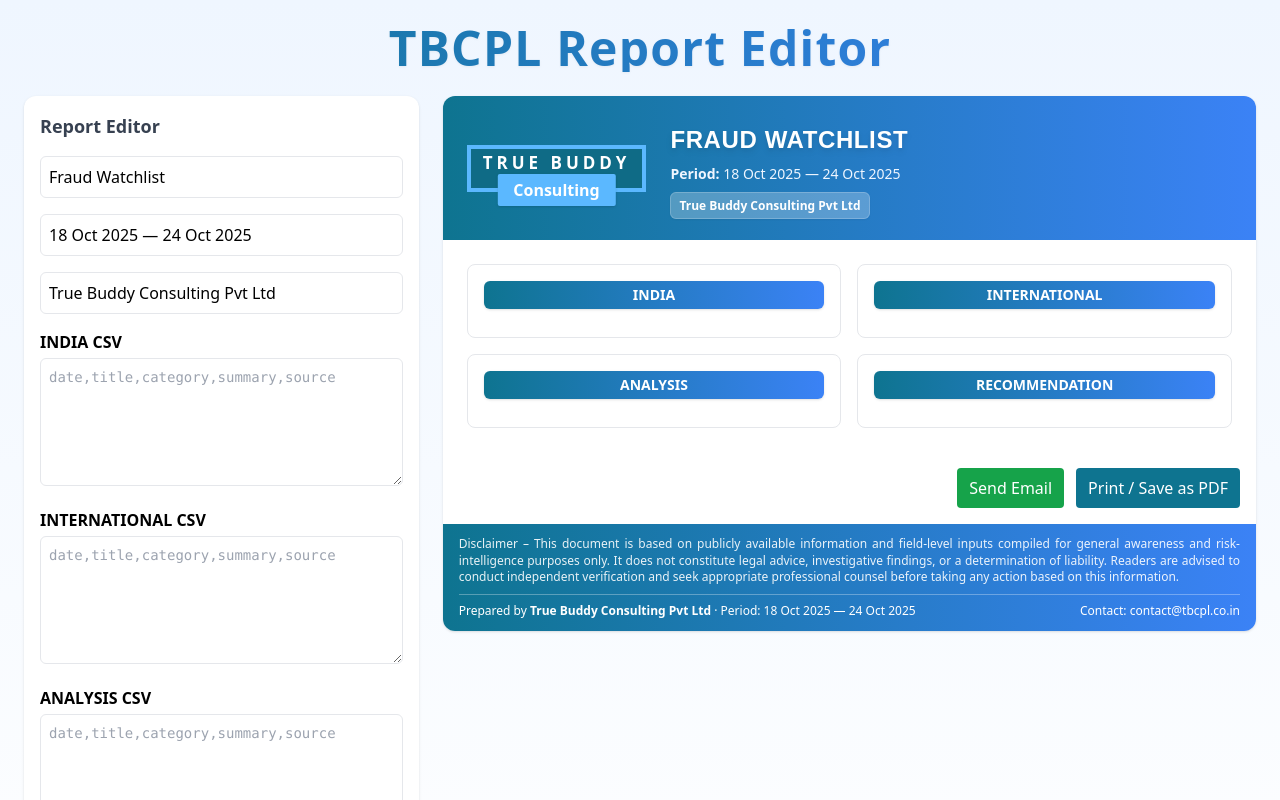
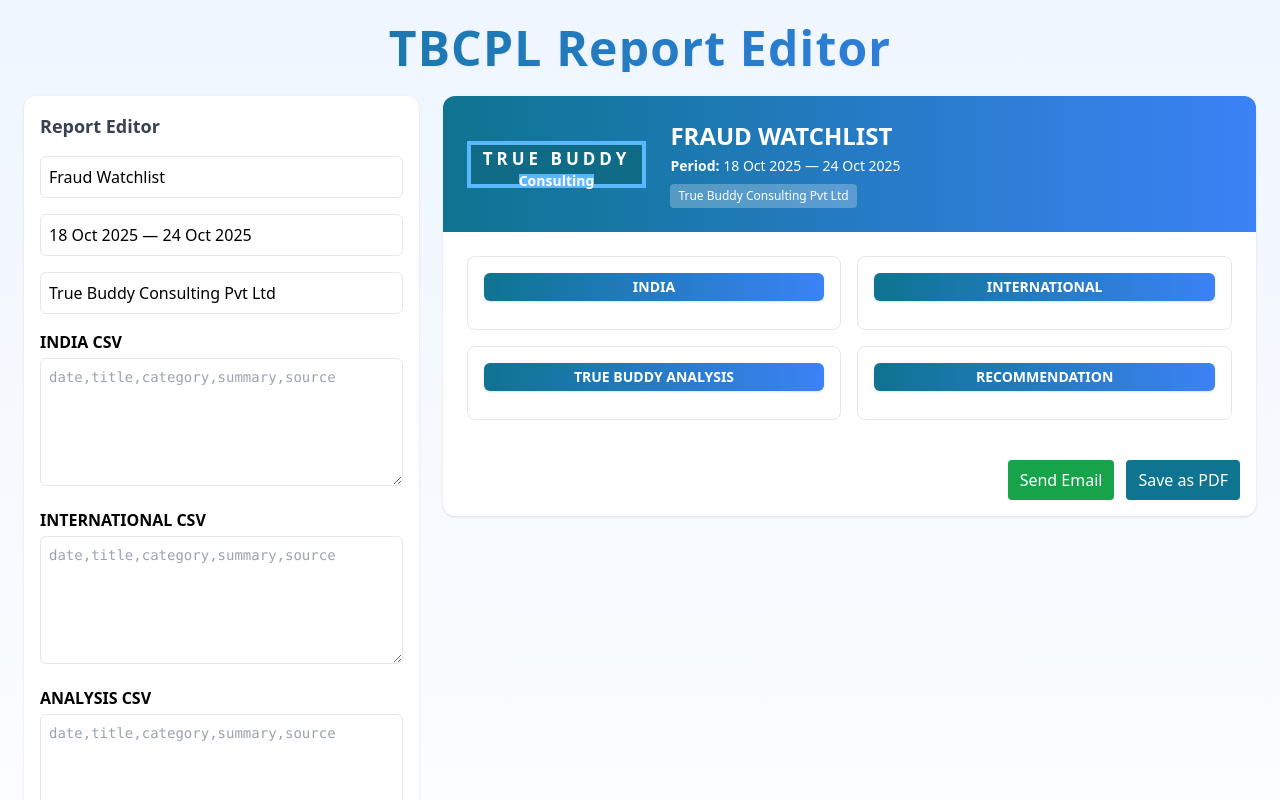
Before and after one commit to TrueBuddyTbcpl/WatchList, a React (Vite) app: page / in a window 1280 px wide. Shown: the top 800 px of the page. Built offline with nearby package versions, Linux system fonts and the light colour scheme.

Commit message:
changes updated

```diff
--- a/src/components/ReportPreview.jsx
+++ b/src/components/ReportPreview.jsx
@@ -4,7 +4,8 @@
 
 export default function ReportPreview({ reportData, setReportData }) {
     const [showEmailModal, setShowEmailModal] = useState(false);
-    const [editing, setEditing] = useState(null); // { section, index }
+    const [editing, setEditing] = useState(null);
+    const [downloading, setDownloading] = useState(false);
 
     // ===============================
     // HELPERS
@@ -27,10 +28,10 @@
     };
 
     // ===============================
-    // EMAIL
+    // SEND EMAIL (UNCHANGED)
     // ===============================
     const sendEmail = async () => {
-        const email = document.getElementById("recipientEmail").value;
+        const email = document.getElementById("recipientEmail")?.value;
         if (!email) return alert("Please enter recipient email.");
 
         try {
@@ -42,6 +43,39 @@
             setShowEmailModal(false);
         } catch {
             alert("Failed to send email.");
+        }
+    };
+
+    // ===============================
+    // DOWNLOAD PDF (SERVER-SIDE)
+    // ===============================
+    const downloadPDF = async () => {
+        try {
+            setDownloading(true);
+
+            const response = await axios.post(
+                "https://report-mailer-backend.onrender.com/generate-pdf",
+                reportData,
+                { responseType: "blob" }
+            );
+
+            const blob = new Blob([response.data], {
+                type: "application/pdf",
+            });
+
+            const url = window.URL.createObjectURL(blob);
+            const link = document.createElement("a");
+            link.href = url;
+            link.download = "fraud-report.pdf";
+            document.body.appendChild(link);
+            link.click();
+            link.remove();
+            window.URL.revokeObjectURL(url);
+
+        } catch (err) {
+            alert("Failed to generate PDF.");
+        } finally {
+            setDownloading(false);
         }
     };
 
@@ -67,7 +101,9 @@
     const renderSection = (sectionKey, title, items, numbered = false) => (
         <section className="bg-white border rounded-lg p-4">
             <h2 className="text-center text-sm font-extrabold text-white
-        bg-gradient-to-r from-cyan-700 to-blue-500 px-3 py-1 rounded-md shadow mb-3">{title}</h2>
+                bg-gradient-to-r from-cyan-700 to-blue-500 px-3 py-1 rounded-md shadow mb-3">
+                {title}
+            </h2>
 
             {items.map((item, i) => {
                 const isEditing =
@@ -77,8 +113,6 @@
 
                 return (
                     <div key={i} className="border-b py-4">
-
-
 
                         {/* TITLE */}
                         {isEditing ? (
@@ -153,7 +187,6 @@
                                 </button>
                             )}
                         </div>
-
                     </div>
                 );
             })}
@@ -167,56 +200,30 @@
         <div id="print-area" className="bg-white rounded-xl shadow overflow-hidden">
 
             {/* HEADER */}
-             <header className="bg-gradient-to-r from-cyan-700 to-blue-500 p-6 text-white flex gap-6 items-center">
-
-                {/* ⭐ FIXED TRUE BUDDY LOGO (Perfectly aligned) */}
-                <div className="relative inline-block">
-
-                    {/* TRUE BUDDY FRAME */}
-                    <div className="tb-logo">
-                        <div className="tb-logo-main">
-                            TRUE BUDDY
-                        </div>
-                        <div className="tb-logo-sub">
-                            Consulting
-                        </div>
-                    </div>
-
-
-                    {/* CONSULTING BOX EXACTLY BELOW */}
-                    <div className="absolute bottom-[-10px] left-1/2 -translate-x-1/2 translate-y-1 bg-[#5bb8ff] px-4 py-1 rounded-sm shadow">
-                        <span className="text-white text-[16px] font-semibold">
-                            Consulting
-                        </span>
-                    </div>
+            <header className="bg-gradient-to-r from-cyan-700 to-blue-500 p-6 text-white flex gap-6 items-center">
+                <div className="tb-logo">
+                    <div className="tb-logo-main">TRUE BUDDY</div>
+                    <div className="tb-logo-sub">Consulting</div>
                 </div>
 
-                {/* HEADER DETAILS */}
-                <div className="flex flex-col justify-center">
-                    <h1
-                        className="text-2xl mt-1 mb-1 drop-shadow-md tracking-wide uppercase font-bold"
-                        style={{ fontFamily: "'Bebas Neue', sans-serif" }}
-                    >
+                <div>
+                    <h1 className="text-2xl font-bold uppercase">
                         {reportData.title}
                     </h1>
-
-                    <p className="text-sm text-blue-50 mt-1">
-                        <span className="font-semibold">Period:</span> {reportData.period}
+                    <p className="text-sm mt-1">
+                        <strong>Period:</strong> {reportData.period}
                     </p>
-
-                    <div className="mt-2">
-                        <span className="px-2 py-1 bg-white/25 text-white rounded-md text-xs font-semibold shadow-sm backdrop-blur-sm border border-white/20">
-                            {reportData.compiled}
-                        </span>
-                    </div>
+                    <span className="inline-block mt-2 text-xs bg-white/25 px-2 py-1 rounded">
+                        {reportData.compiled}
+                    </span>
                 </div>
             </header>
 
             {/* CONTENT */}
-            <div className="p-6 grid grid-cols-1 lg:grid-cols-2 gap-4" style={{ textAlign: "justify", textJustify: "inter-word" }}>
+            <div className="p-6 grid grid-cols-1 lg:grid-cols-2 gap-4">
                 {renderSection("india", "INDIA", reportData.india)}
                 {renderSection("international", "INTERNATIONAL", reportData.international)}
-                {renderSection("analysis", "ANALYSIS", reportData.analysis, true)}
+                {renderSection("analysis", "TRUE BUDDY ANALYSIS", reportData.analysis, true)}
                 {renderSection("recommendation", "RECOMMENDATION", reportData.recommendation, true)}
             </div>
 
@@ -224,39 +231,19 @@
             <div className="flex justify-end p-4 gap-3 print:hidden">
                 <button
                     className="bg-green-600 text-white px-3 py-2 rounded"
-                    onClick={() => setShowEmailModal(true)}
+                    onClick={() => sendEmail()}
                 >
                     Send Email
                 </button>
+
                 <button
                     className="bg-cyan-700 text-white px-3 py-2 rounded"
-                    onClick={() => window.print()}
+                    onClick={downloadPDF}
+                    disabled={downloading}
                 >
-                    Print / Save as PDF
+                    {downloading ? "Generating PDF..." : "Save as PDF"}
                 </button>
             </div>
-
-            {/* FOOTER */}
-            <footer className="bg-gradient-to-r from-cyan-700 to-blue-500 text-white px-4 py-3 text-xs">
-
-                {/* Disclaimer */}
-                <div className="mb-2 text-center leading-snug opacity-90" style={{ textAlign: "justify", textJustify: "inter-word" }}>
-                    Disclaimer – This document is based on publicly available information and field-level inputs compiled for general awareness and risk-intelligence purposes only.
-                    It does not constitute legal advice, investigative findings, or a determination of liability.
-                    Readers are advised to conduct independent verification and seek appropriate professional counsel
-                    before taking any action based on this information.
-                </div>
-                {/* Footer Meta */}
-                <div className="flex justify-between items-center border-t border-white/30 pt-2">
-                    <div>
-                        Prepared by <strong>True Buddy Consulting Pvt Ltd</strong> · Period: {reportData.period}
-                    </div>
-                    <div>
-                        Contact: contact@tbcpl.co.in
-                    </div>
-                </div>
-
-            </footer>
         </div>
     );
 }
```
